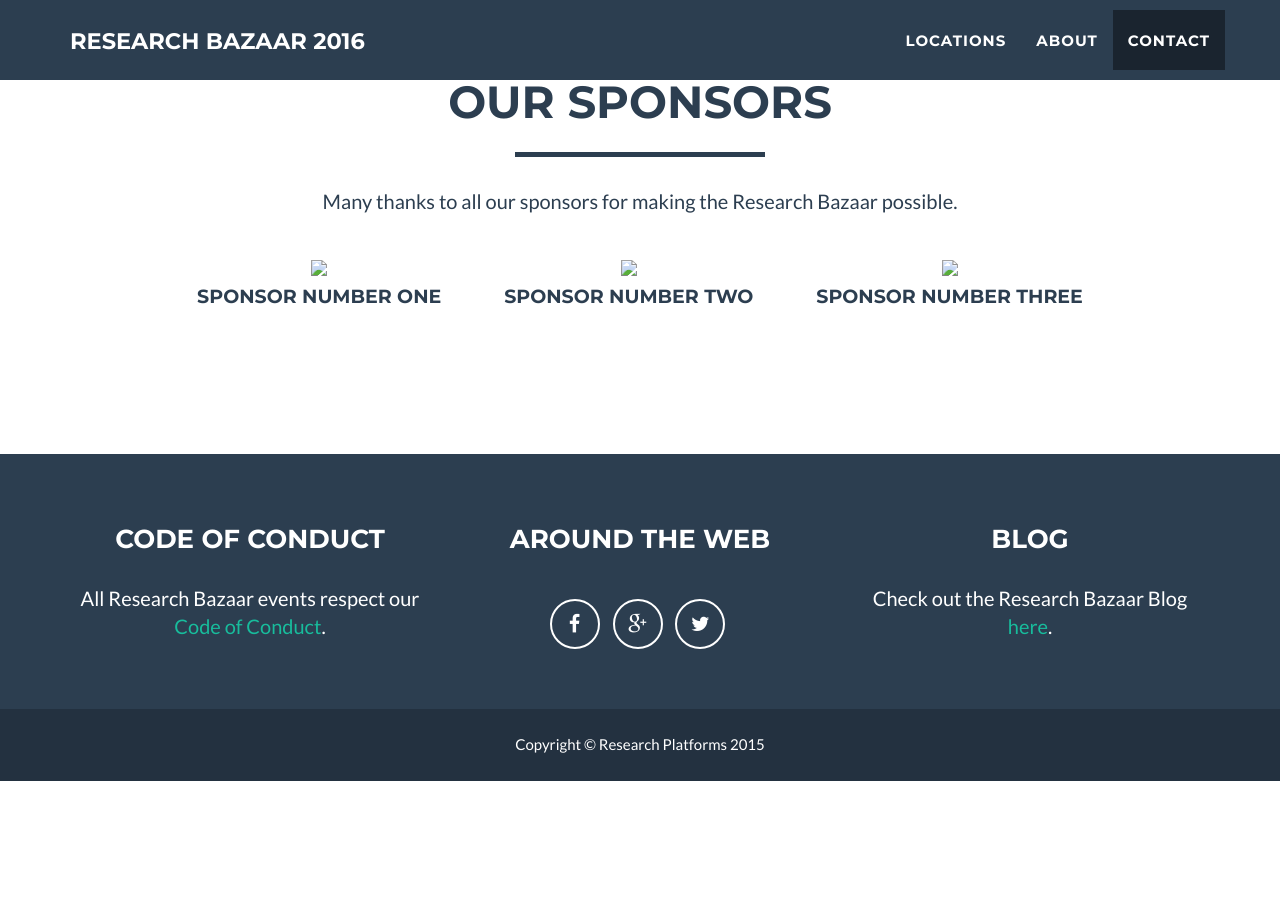
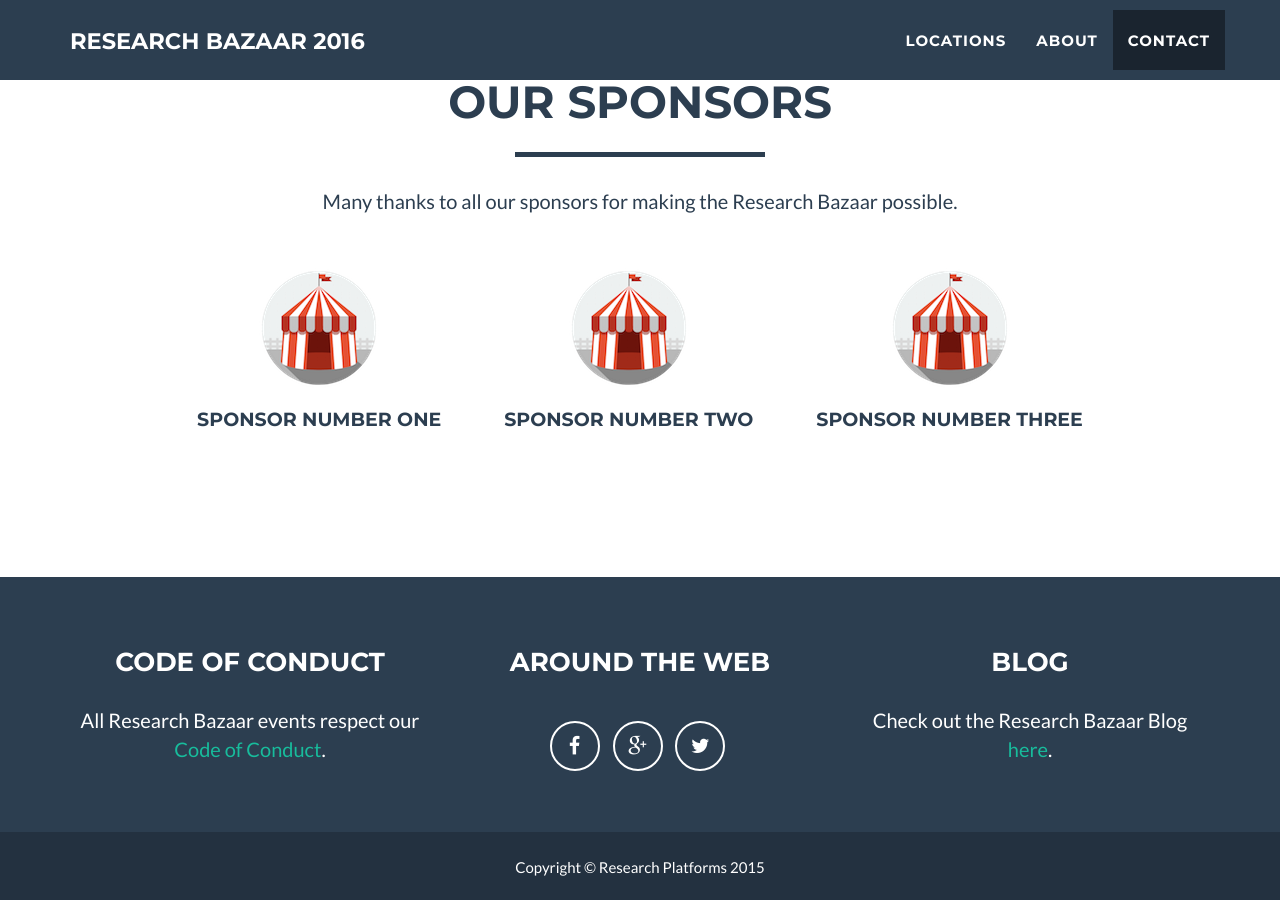
Before and after one commit to resbaz/resbaz-2016-02-01, a Jekyll site: the page built from index.html, in a window 1280 px wide and 900 px high, scrolled down 2387 px. Built offline with Jekyll 4.4.1, drawn with Linux system fonts in a browser that asks for light colours; nearby versions of some CDN libraries; a script that is not in the unit is left out; comment, search, counter and statistics services are not loaded; before the commit the page ends 3168 px from its top, so only the background shows below that.

Commit message:
routes :/

```diff
--- a/_config.yml
+++ b/_config.yml
@@ -7,7 +7,7 @@
 #url: "http://yourdomain.com" # the base hostname & protocol for your site
 
 # deployment
-baseurl: "/resbaz-site/" # the subpath of your site, e.g. /blog/
+baseurl: "/resbaz-site" # the subpath of your site, e.g. /blog/
 url: "http://billmills.github.io" # the base hostname & protocol for your site
 
 permalink: :permalink/
```
Also changed, not shown: img/sponsors/fake-sponsor.png (added).
